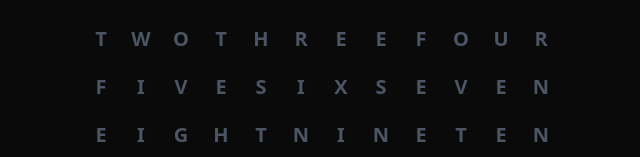
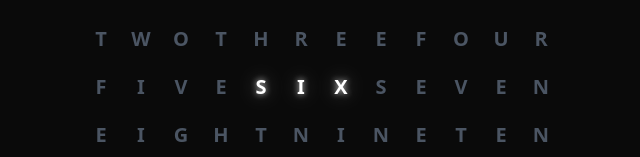
Before and after one commit to reddiedev/magic-clock, a Next.js app: page / in a window 1280 px wide. Shown: the part 245-402 px from the top of the page, without its empty margins (319-959 px from the left). Built offline with nearby package versions, Linux system fonts and the light colour scheme.

Commit message:
fix bug for hours > 12

```diff
--- a/src/app/page.tsx
+++ b/src/app/page.tsx
@@ -18,11 +18,11 @@ export default function Home() {
     const [hours, setHours] = useState(0);
     const [minutes, setMinutes] = useState(0);
     useEffect(() => {
-        setHours(dayjs().hour());
+        setHours(dayjs().hour() < 12 ? dayjs().hour() : dayjs().hour() - 12);
         setMinutes(dayjs().minute());
 
         setInterval(() => {
-            setHours(dayjs().hour());
+            setHours(dayjs().hour() < 12 ? dayjs().hour() : dayjs().hour() - 12);
             setMinutes(dayjs().minute());
         }, 1 * 1000);
     }, []);
--- a/src/components/character.tsx
+++ b/src/components/character.tsx
@@ -28,6 +28,7 @@ import {
 const WORDS = ["ITRISOTWENTY", "QUARTERAHALF", "TENFIVELPAST", "TOUTWELVEONE", "TWOTHREEFOUR", "FIVESIXSEVEN", "EIGHTNINETEN", "LKIELEVENALM", "UO'CLOCKDLWP"];
 
 export default function Character({ xIndex, yIndex, hours, minutes }: { xIndex: number; yIndex: number; hours: number; minutes: number }) {
+    console.log(hours, minutes);
     const word = WORDS[yIndex];
     const character = word.charAt(xIndex);
     // check what element character is in
@@ -70,18 +71,18 @@ export default function Character({ xIndex, yIndex, hours, minutes }: { xIndex:
     const isTwentyActive = (minutes >= 20 && minutes < 30) || (minutes >= 35 && minutes < 45);
     const isHalfActive = minutes >= 30 && minutes < 35;
 
-    const isOneActive = (hours == 0 && isToActive) || (hours == 1 && minutes < 35);
-    const isTwoActive = (hours == 1 && isToActive) || (hours == 2 && minutes < 35);
-    const isThreeActive = (hours == 2 && isToActive) || (hours == 3 && minutes < 35);
-    const isFourActive = (hours == 3 && isToActive) || (hours == 4 && minutes < 35);
-    const isFiveActive = (hours == 4 && isToActive) || (hours == 5 && minutes < 35);
-    const isSixActive = (hours == 5 && isToActive) || (hours == 6 && minutes < 35);
-    const isSevenActive = (hours == 6 && isToActive) || (hours == 7 && minutes < 35);
-    const isEightActive = (hours == 7 && isToActive) || (hours == 8 && minutes < 35);
-    const isNineActive = (hours == 8 && isToActive) || (hours == 9 && minutes < 35);
-    const isTenActive = (hours == 9 && isToActive) || (hours == 10 && minutes < 35);
-    const isElevenActive = (hours == 10 && isToActive) || (hours == 11 && minutes < 35);
-    const isTwelveActive = (hours == 0 && minutes < 35) || (hours == 11 && isToActive);
+    const isOneActive = (hours == 0 && minutes > 30) || (hours == 1 && minutes < 35);
+    const isTwoActive = (hours == 1 && minutes > 30) || (hours == 2 && minutes < 35);
+    const isThreeActive = (hours == 2 && minutes > 30) || (hours == 3 && minutes < 35);
+    const isFourActive = (hours == 3 && minutes > 30) || (hours == 4 && minutes < 35);
+    const isFiveActive = (hours == 4 && minutes > 30) || (hours == 5 && minutes < 35);
+    const isSixActive = (hours == 5 && minutes > 30) || (hours == 6 && minutes < 35);
+    const isSevenActive = (hours == 6 && minutes > 30) || (hours == 7 && minutes < 35);
+    const isEightActive = (hours == 7 && minutes > 30) || (hours == 8 && minutes < 35);
+    const isNineActive = (hours == 8 && minutes > 30) || (hours == 9 && minutes < 35);
+    const isTenActive = (hours == 9 && minutes > 30) || (hours == 10 && minutes < 35);
+    const isElevenActive = (hours == 10 && minutes > 30) || (hours == 11 && minutes < 35);
+    const isTwelveActive = (hours == 0 && minutes < 35) || (hours == 11 && minutes > 30);
     const isOclockActive = minutes < 5;
 
     const isActive =
```
